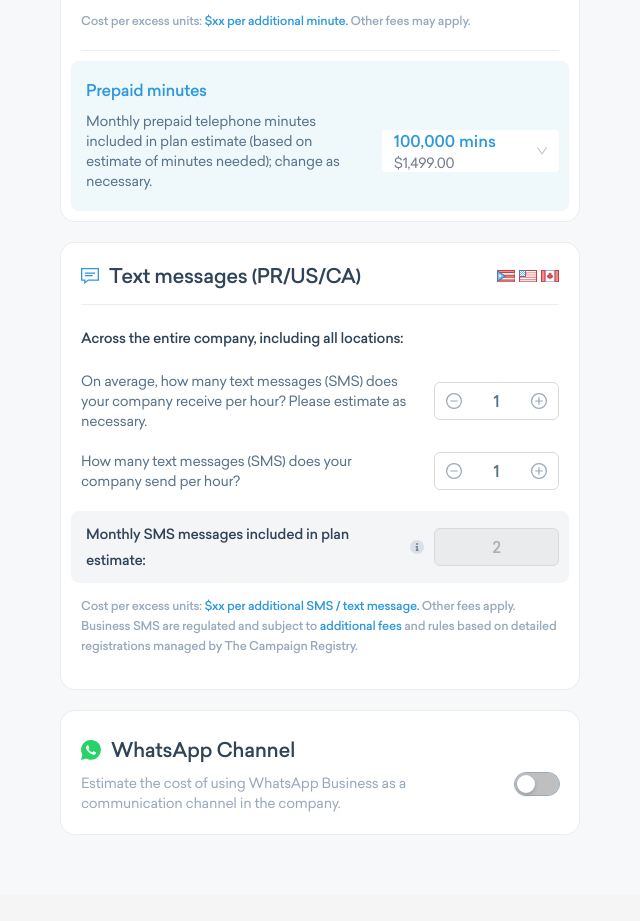
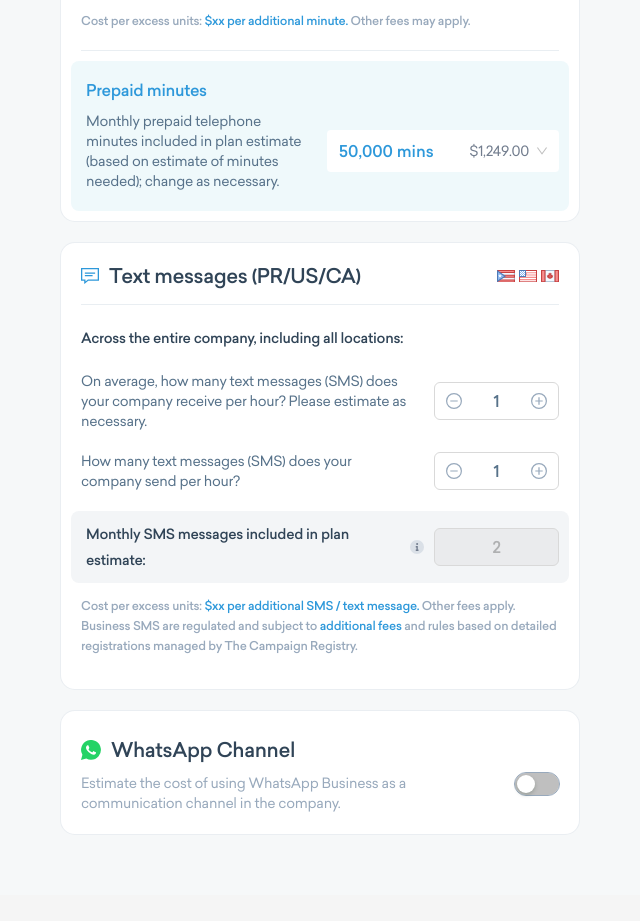
Before and after one commit to leadgogo/pricing-calculator, a React (Vite) app in the folder frontend/: page / in a window 1280 px wide. Shown: the part 1940-2861 px from the top of the page, without its empty margins (30-670 px from the left). Built offline with nearby package versions, Linux system fonts and the light colour scheme.

Commit message:
feat(CallMinutePlans): Add state support to select call minutes plan

```diff
--- a/frontend/src/components/plan-sections/sections/call-minutes-section.tsx
+++ b/frontend/src/components/plan-sections/sections/call-minutes-section.tsx
@@ -11,6 +11,7 @@ import SectionContainer from 'src/components/general/section-container';
 import { Text } from 'src/components/general/text';
 import { Footer } from 'src/components/general/footer';
 import { NumberInput } from 'src/components/general/input';
+import { currencyFormatter } from 'src/components/utils/currencyFormatter';
 
 const { useBreakpoint } = Grid;
 
@@ -89,6 +90,7 @@ const MonthlyMinutesText = styled(Text)`
 `;
 
 const StyledSelect = styled(Select)`
+  min-width: 232px;
   width: 232px;
   height: 42px;
   margin-left: 12px;
@@ -117,7 +119,14 @@ const callOptions = [
 
 export const CallMinutesSection = () => {
   const { sm: smallBreakpoint } = useBreakpoint();
-  const { phoneCallsState, totalMinutesNeeded, onSectionValueChange } = usePhoneCallsData();
+  const {
+    phoneCallsState,
+    totalMinutesNeeded,
+    callMinutePackages,
+    selectedCallMinutesPackage,
+    onSectionValueChange,
+    doSetSelectedCallMinutesPackage,
+  } = usePhoneCallsData();
 
   return (
     <SectionContainer withFlags title="Voice call minutes (PR/US/CA)" icon={<RingerIcon />}>
@@ -154,22 +163,18 @@ export const CallMinutesSection = () => {
               as necessary.
             </MonthlyMinutesText>
             <StyledSelect
-              defaultValue="jack"
-              onChange={() => null}
-              options={[
-                {
-                  value: 'jack',
-                  label: (
-                    <Row align="middle" justify="space-between">
-                      <BlueText>100,000 mins</BlueText>
-                      <DropdownText variant="body2">$1,499.00</DropdownText>
-                    </Row>
-                  ),
-                },
-                { value: 'lucy', label: 'Lucy' },
-                { value: 'Yiminghe', label: 'yiminghe' },
-                { value: 'disabled', label: 'Disabled', disabled: true },
-              ]}
+              defaultValue="50000"
+              value={Boolean(selectedCallMinutesPackage) ? selectedCallMinutesPackage : undefined}
+              onChange={doSetSelectedCallMinutesPackage}
+              options={callMinutePackages.map(option => ({
+                value: option.quantity,
+                label: (
+                  <Row align="middle" justify="space-between">
+                    <BlueText>{Number(option.quantity).toLocaleString()} mins</BlueText>
+                    <DropdownText variant="body2"> {currencyFormatter.format(Number(option.amount))}</DropdownText>
+                  </Row>
+                ),
+              }))}
             />
           </Row>
         </BottomSection>
--- /dev/null
+++ b/frontend/src/components/utils/currencyFormatter.ts
@@ -0,0 +1,8 @@
+export const currencyFormatter = new Intl.NumberFormat('en-US', {
+  style: 'currency',
+  currency: 'USD',
+
+  // These options are needed to round to whole numbers if that's what you want.
+  //minimumFractionDigits: 0, // (this suffices for whole numbers, but will print 2500.10 as $2,500.1)
+  //maximumFractionDigits: 0, // (causes 2500.99 to be printed as $2,501)
+});
--- a/frontend/src/features/phone-calls/call-minutes-slice.ts
+++ b/frontend/src/features/phone-calls/call-minutes-slice.ts
@@ -5,6 +5,39 @@ import { loadEstimateFromURL } from 'src/features/estimate/estimate-slice';
 const initialState: PhoneCallState = {
   callsPerHourAmount: 1,
   callDurationInMinutes: 1,
+  selectedCallMinutesPackage: '',
+  callMinutePackages: [
+    {
+      quantity: '2000',
+      pricePerUnit: '0.045',
+      amount: '89.00',
+    },
+    {
+      quantity: '5000',
+      pricePerUnit: '0.040',
+      amount: '199.00',
+    },
+    {
+      quantity: '10000',
+      pricePerUnit: '0.035',
+      amount: '349.00',
+    },
+    {
+      quantity: '20000',
+      pricePerUnit: '0.030',
+      amount: '599.00',
+    },
+    {
+      quantity: '50000',
+      pricePerUnit: '0.025',
+      amount: '1249.00',
+    },
+    {
+      quantity: '100000',
+      pricePerUnit: '0.020',
+      amount: '1999.00',
+    },
+  ],
 };
 
 export const callMinutesSlice = createSlice({
@@ -18,6 +51,11 @@ export const callMinutesSlice = createSlice({
         state[field] = Number(value);
       }
     },
+    setSelectedCallMinutesPackage: (state, action: PayloadAction<string>) => {
+      const selectedCallMinutesPackage = action.payload;
+
+      state.selectedCallMinutesPackage = selectedCallMinutesPackage;
+    },
   },
   extraReducers: builder => {
     builder.addCase(loadEstimateFromURL, (state, action: PayloadAction<RootState>) => {
@@ -30,4 +68,4 @@ export const callMinutesSlice = createSlice({
   },
 });
 
-export const { setFieldValue } = callMinutesSlice.actions;
+export const { setFieldValue, setSelectedCallMinutesPackage } = callMinutesSlice.actions;
--- a/frontend/src/features/phone-calls/hooks/usePhoneCallsData.ts
+++ b/frontend/src/features/phone-calls/hooks/usePhoneCallsData.ts
@@ -1,12 +1,12 @@
 import { useCallback } from 'react';
 import { useSelector, useDispatch } from 'react-redux';
-import { setFieldValue } from 'src/features/phone-calls/call-minutes-slice';
+import { setFieldValue, setSelectedCallMinutesPackage } from 'src/features/phone-calls/call-minutes-slice';
 import type { RootState } from 'src/store/types';
 
 export const usePhoneCallsData = () => {
   const dispatch = useDispatch();
   const phoneCallsState = useSelector((state: RootState) => state.callMinutes);
-  const { callsPerHourAmount, callDurationInMinutes } = phoneCallsState;
+  const { callsPerHourAmount, callDurationInMinutes, callMinutePackages, selectedCallMinutesPackage } = phoneCallsState;
 
   const totalMinutesNeeded = (callsPerHourAmount || 0) * callDurationInMinutes || 0;
 
@@ -14,9 +14,16 @@ export const usePhoneCallsData = () => {
     dispatch(setFieldValue({ value, field }));
   }, []);
 
+  const doSetSelectedCallMinutesPackage = useCallback((value: string) => {
+    dispatch(setSelectedCallMinutesPackage(value));
+  }, []);
+
   return {
     phoneCallsState,
     totalMinutesNeeded,
+    callMinutePackages,
+    selectedCallMinutesPackage,
     onSectionValueChange,
+    doSetSelectedCallMinutesPackage,
   };
 };
--- a/frontend/src/store/types.ts
+++ b/frontend/src/store/types.ts
@@ -21,6 +21,12 @@ export interface EstimateState {
 export interface PhoneCallState {
   callsPerHourAmount: number;
   callDurationInMinutes: number;
+  selectedCallMinutesPackage: string;
+  callMinutePackages: {
+    quantity: string;
+    pricePerUnit: string;
+    amount: string;
+  }[];
 }
 
 export interface PhoneNumbersState {
```
